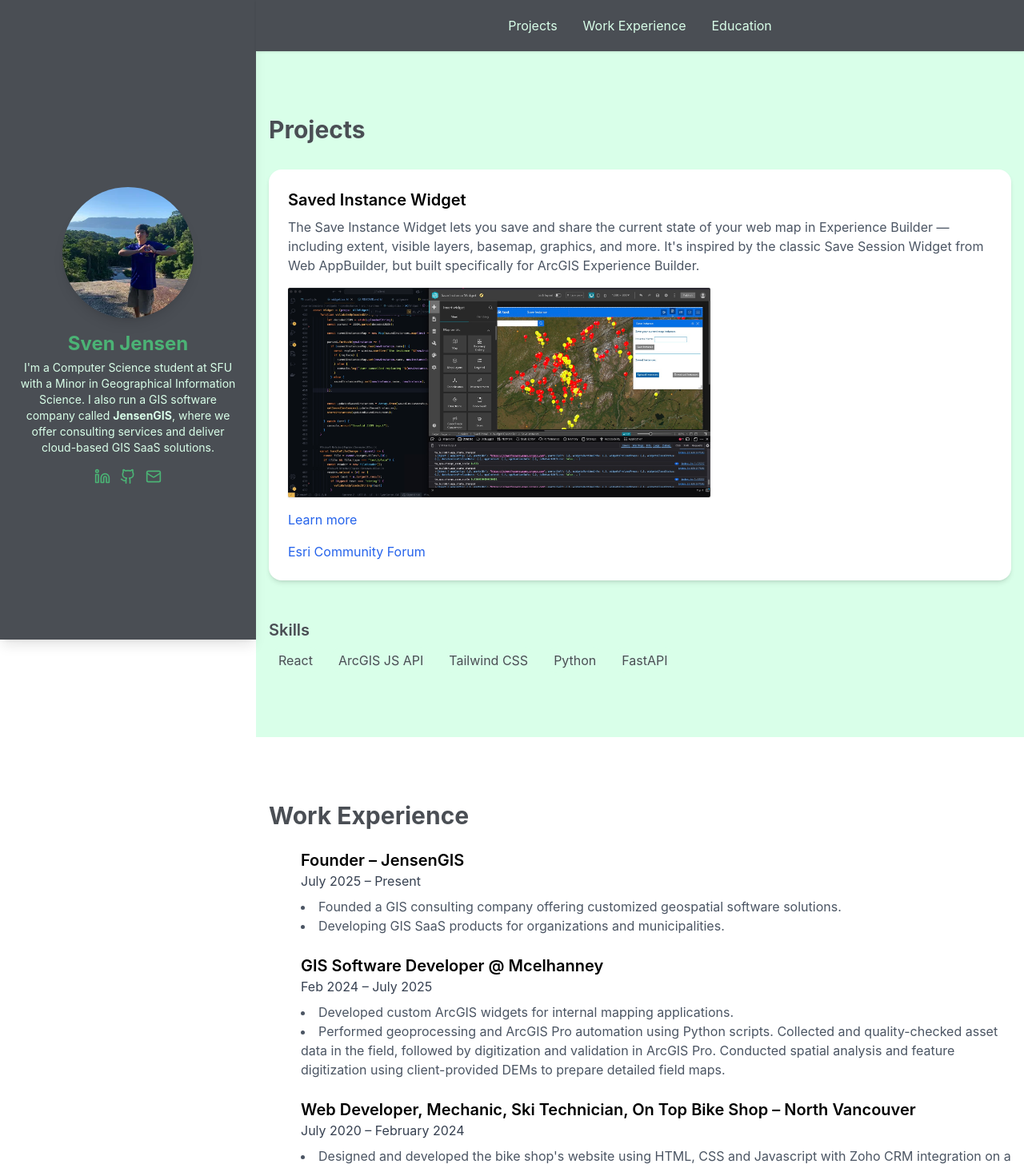
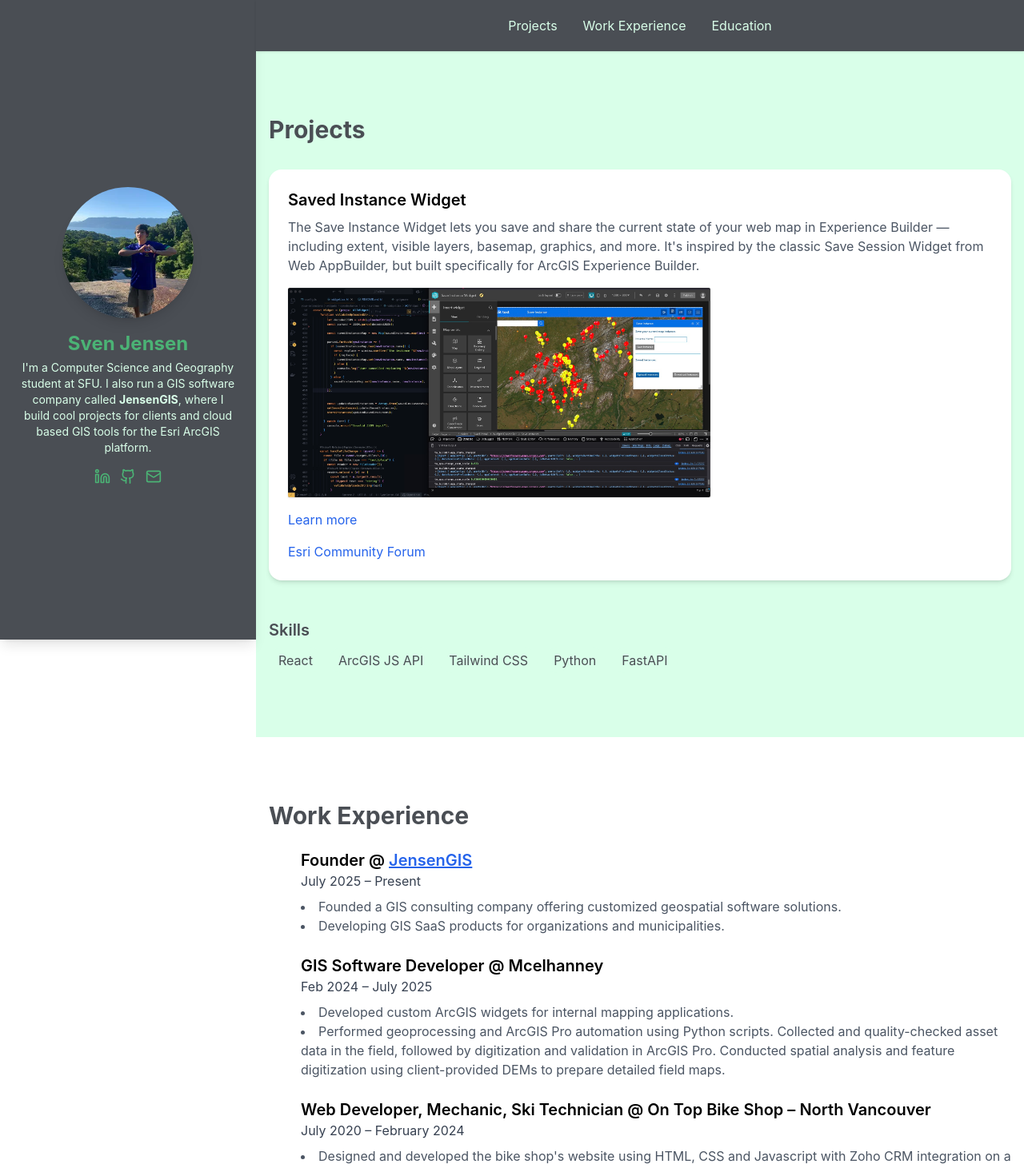
Before and after one commit to sven-sfu/sven-sfu.github.io, a React (Create React App) app in the folder my-portfolio/: page / in a window 1280 px wide. Shown: the top 1461 px of the page at 80% size. Built offline with nearby package versions, Linux system fonts and the light colour scheme.

Commit message:
Update work experience formatting and add link to JensenGIS

```diff
--- a/my-portfolio/src/App.js
+++ b/my-portfolio/src/App.js
@@ -22,10 +22,8 @@ function App() {
         />
         <h1 className="text-2xl font-bold mb-1 text-center">Sven Jensen</h1>
         <p className="text-sm text-[#d9ffe9ff] text-center mb-4 max-w-md">
-          I'm a Computer Science student at SFU with a Minor in Geographical
-          Information Science. I also run a GIS software company called{" "}
-          <strong>JensenGIS</strong>, where we offer consulting services and
-          deliver cloud-based GIS SaaS solutions.
+          I'm a Computer Science and Geography student at SFU. I also run a GIS software company called{" "}
+          <strong>JensenGIS</strong>, where I build cool projects for clients and cloud based GIS tools for the Esri ArcGIS platform.
         </p>
         <div className="flex gap-3 mb-4">
           <a
@@ -150,7 +148,7 @@ function App() {
           <h2 className="text-3xl font-bold mb-6 text-[#4a4e54ff]">Work Experience</h2>
           <div className="space-y-6 ml-10">
                         <div>
-              <h3 className="text-xl font-semibold">Founder – JensenGIS</h3>
+              <h3 className="text-xl font-semibold">Founder @ <a href="https://jensengis.com" target='_blank' className="text-blue-600 underline">JensenGIS</a></h3>
               <p className="text-gray-700">July 2025 – Present</p>
               <ul className="list-disc list-inside text-gray-600 mt-2">
                 <li>Founded a GIS consulting company offering customized geospatial software solutions.</li>
@@ -166,7 +164,7 @@ function App() {
               </ul>
             </div>
             <div>
-              <h3 className="text-xl font-semibold">Web Developer, Mechanic, Ski Technician, On Top Bike Shop – North Vancouver</h3>
+              <h3 className="text-xl font-semibold">Web Developer, Mechanic, Ski Technician @ On Top Bike Shop – North Vancouver</h3>
               <p className="text-gray-700">July 2020 – February 2024</p>
               <ul className="list-disc list-inside text-gray-600 mt-2">
                 <li>Designed and developed the bike shop's website using HTML, CSS and Javascript with Zoho CRM integration on a Netlify-hosted site.</li>
```
